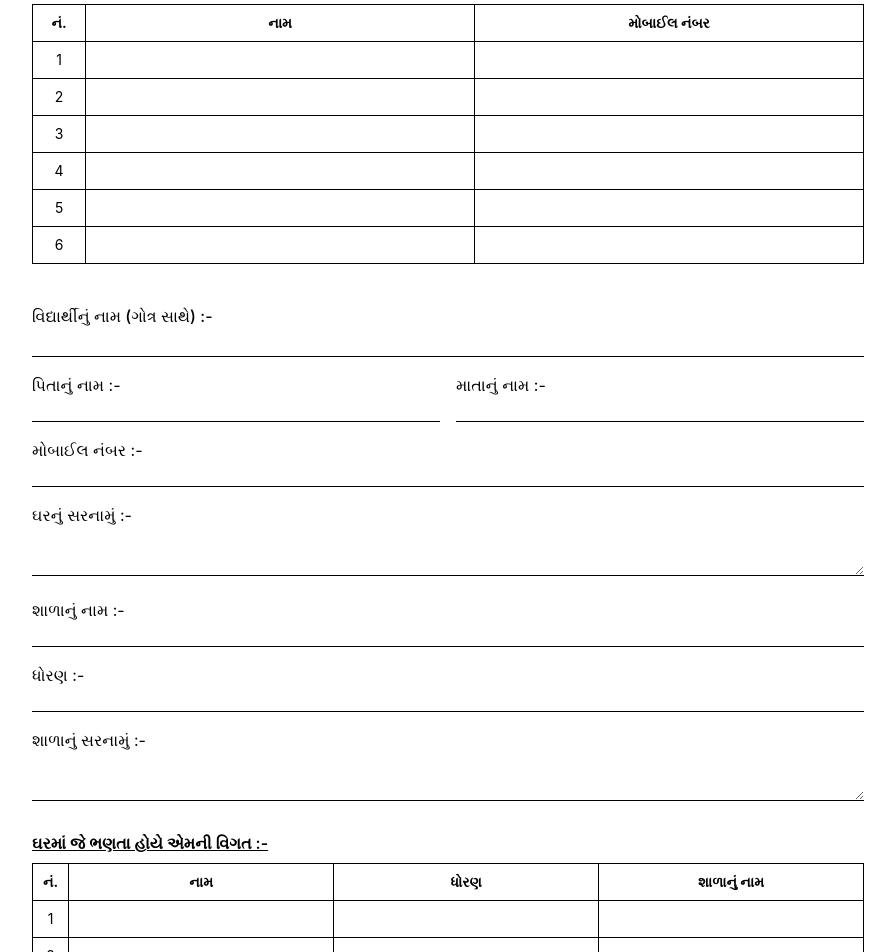
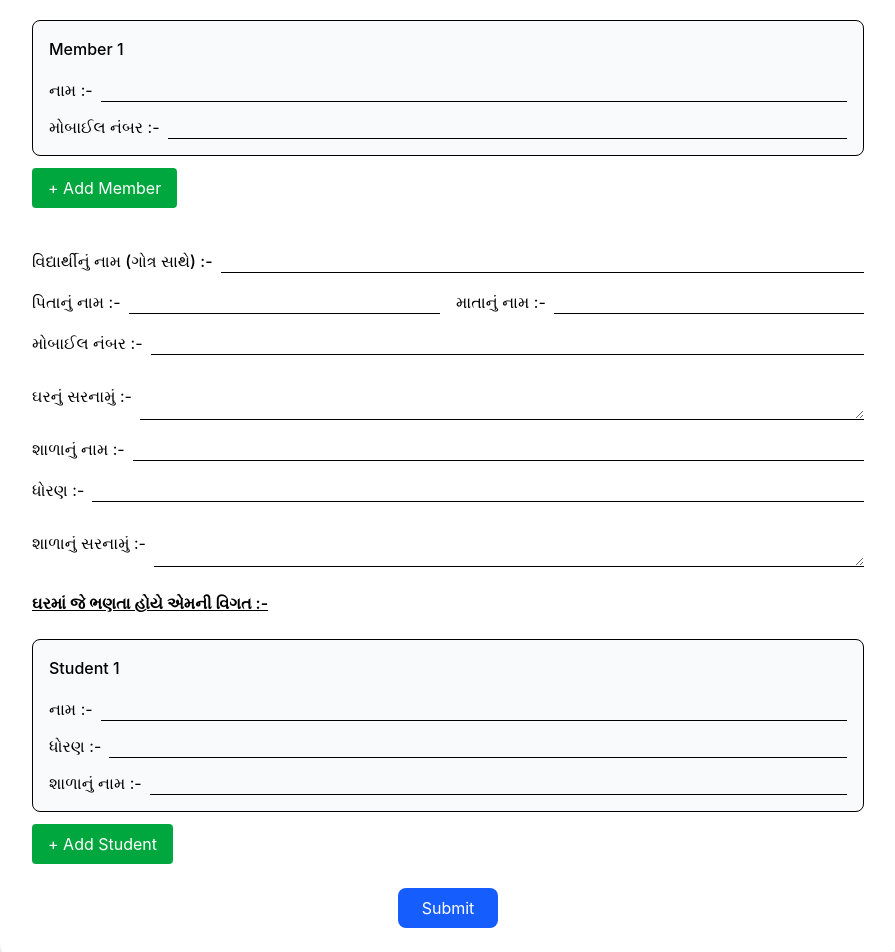
Before and after one commit to sunny-pixels/student-form, a React (Vite) app: page / in a window 1280 px wide. Shown: the part 500-1452 px from the top of the page, without its empty margins (192-1087 px from the left). Built offline with nearby package versions, Linux system fonts and the light colour scheme.

Commit message:
table dynamic

```diff
--- a/src/App.jsx
+++ b/src/App.jsx
@@ -1,4 +1,6 @@
 import React, { useState } from "react";
+import FamilyMembersTable from "./FamilyMembersTable";
+import StudentDetailsTable from "./StudentDetailsTable";
 
 export default function App() {
   const [formData, setFormData] = useState({
@@ -60,117 +62,96 @@ export default function App() {
             ઘરના અન્ય સભ્યોની વિગત :-
           </h3>
 
-          <table className="w-full border text-sm">
-            <thead>
-              <tr>
-                <th className="border p-2">નં.</th>
-                <th className="border p-2">નામ</th>
-                <th className="border p-2">મોબાઈલ નંબર</th>
-              </tr>
-            </thead>
-            <tbody>
-              {[...Array(6)].map((_, i) => (
-                <tr key={i}>
-                  <td className="border p-2 text-center">{i + 1}</td>
-                  <td className="border p-2">
-                    <input className="w-full outline-none" />
-                  </td>
-                  <td className="border p-2">
-                    <input className="w-full outline-none" />
-                  </td>
-                </tr>
-              ))}
-            </tbody>
-          </table>
+          <FamilyMembersTable />
         </div>
 
         <form onSubmit={handleSubmit} className="space-y-4 mt-10">
 
           {/* Student Name */}
-          <div>
-            <label className="block font-medium mb-1">
+          <div className="flex items-center gap-2">
+            <label className="font-medium whitespace-nowrap">
               વિદ્યાર્થીનું નામ (ગોત્ર સાથે) :-
             </label>
             <input
               type="text"
               name="studentName"
               onChange={handleChange}
-              className="w-full border-b outline-none"
+              className="flex-1 border-b outline-none"
             />
           </div>
 
           {/* Father & Mother */}
           <div className="grid grid-cols-2 gap-4">
-            <div>
-              <label>પિતાનું નામ :-</label>
+            <div className="flex items-center gap-2">
+              <label className="whitespace-nowrap">પિતાનું નામ :-</label>
               <input
                 type="text"
                 name="fatherName"
                 onChange={handleChange}
-                className="w-full border-b outline-none"
+                className="flex-1 border-b outline-none"
               />
             </div>
-            <div>
-              <label>માતાનું નામ :-</label>
+            <div className="flex items-center gap-2">
+              <label className="whitespace-nowrap">માતાનું નામ :-</label>
               <input
                 type="text"
                 name="motherName"
                 onChange={handleChange}
-                className="w-full border-b outline-none"
+                className="flex-1 border-b outline-none"
               />
             </div>
           </div>
 
           {/* Mobile */}
-          <div>
-            <label>મોબાઈલ નંબર :-</label>
+          <div className="flex items-center gap-2">
+            <label className="whitespace-nowrap">મોબાઈલ નંબર :-</label>
             <input
               type="text"
               name="mobile"
               onChange={handleChange}
-              className="w-full border-b outline-none"
+              className="flex-1 border-b outline-none"
             />
           </div>
 
           {/* Address */}
-          <div>
-            <label>ઘરનું સરનામું :-</label>
+          <div className="flex items-center gap-2">
+            <label className="whitespace-nowrap">ઘરનું સરનામું :-</label>
             <textarea
               name="address"
               onChange={handleChange}
-              className="w-full border-b outline-none"
+              className="flex-1 border-b outline-none"
             />
           </div>
 
           {/* School Name */}
-          <div>
-            <label>શાળાનું નામ :-</label>
+          <div className="flex items-center gap-2">
+            <label className="whitespace-nowrap">શાળાનું નામ :-</label>
             <input
               type="text"
               name="schoolName"
               onChange={handleChange}
-              className="w-full border-b outline-none"
+              className="flex-1 border-b outline-none"
             />
           </div>
 
           {/* Standard */}
-          <div>
-            <label>ધોરણ :-</label>
+          <div className="flex items-center gap-2">
+            <label className="whitespace-nowrap">ધોરણ :-</label>
             <input
               type="text"
               name="standard"
               onChange={handleChange}
-              className="w-full border-b outline-none"
+              className="flex-1 border-b outline-none"
             />
           </div>
 
           {/* School Address */}
-          <div>
-            <label>શાળાનું સરનામું :-</label>
+          <div className="flex items-center gap-2">
+            <label className="whitespace-nowrap">શાળાનું સરનામું :-</label>
             <textarea
               name="schoolAddress"
               onChange={handleChange}
-              className="w-full border-b outline-none"
+              className="flex-1 border-b outline-none"
             />
           </div>
 
@@ -180,32 +161,7 @@ export default function App() {
               ઘરમાં જે ભણતા હોયે એમની વિગત :-
             </h3>
 
-            <table className="w-full border text-sm">
-              <thead>
-                <tr>
-                  <th className="border p-2">નં.</th>
-                  <th className="border p-2">નામ</th>
-                  <th className="border p-2">ધોરણ</th>
-                  <th className="border p-2">શાળાનું નામ</th>
-                </tr>
-              </thead>
-              <tbody>
-                {[...Array(6)].map((_, i) => (
-                  <tr key={i}>
-                    <td className="border p-2 text-center">{i + 1}</td>
-                    <td className="border p-2">
-                      <input className="w-full outline-none" />
-                    </td>
-                    <td className="border p-2">
-                      <input className="w-full outline-none" />
-                    </td>
-                    <td className="border p-2">
-                      <input className="w-full outline-none" />
-                    </td>
-                  </tr>
-                ))}
-              </tbody>
-            </table>
+            <StudentDetailsTable />
           </div>
 
           {/* Submit */}
--- /dev/null
+++ b/src/FamilyMembersTable.jsx
@@ -0,0 +1,70 @@
+import React, { useState } from "react";
+
+export default function FamilyMembersTable() {
+  const [members, setMembers] = useState([
+    { name: "", mobile: "" },
+  ]);
+
+  const handleChange = (index, field, value) => {
+    const updated = [...members];
+    updated[index][field] = value;
+    setMembers(updated);
+  };
+
+  const addRow = () => {
+    setMembers([...members, { name: "", mobile: "" }]);
+  };
+
+  const removeRow = (index) => {
+    const updated = members.filter((_, i) => i !== index);
+    setMembers(updated);
+  };
+
+  return (
+    <div className="mt-6">
+
+      {members.map((m, i) => (
+        <div key={i} className="border p-4 rounded-lg mb-3 bg-gray-50">
+          <div className="flex justify-between mb-4">
+            <span className="font-medium">Member {i + 1}</span>
+            {members.length > 1 && (
+              <button
+                onClick={() => removeRow(i)}
+                className="text-red-500 text-sm"
+              >
+                Remove
+              </button>
+            )}
+          </div>
+
+          <div className="flex items-center gap-2 mb-3">
+            <label className="whitespace-nowrap">નામ :-</label>
+            <input
+              type="text"
+              value={m.name}
+              onChange={(e) => handleChange(i, "name", e.target.value)}
+              className="flex-1 border-b outline-none"
+            />
+          </div>
+
+          <div className="flex items-center gap-2">
+            <label className="whitespace-nowrap">મોબાઈલ નંબર :-</label>
+            <input
+              type="text"
+              value={m.mobile}
+              onChange={(e) => handleChange(i, "mobile", e.target.value)}
+              className="flex-1 border-b outline-none"
+            />
+          </div>
+        </div>
+      ))}
+
+      <button
+        onClick={addRow}
+        className="bg-green-600 text-white px-4 py-2 rounded"
+      >
+        + Add Member
+      </button>
+    </div>
+  );
+}
--- /dev/null
+++ b/src/StudentDetailsTable.jsx
@@ -0,0 +1,80 @@
+import React, { useState } from "react";
+
+export default function StudentDetailsTable() {
+  const [students, setStudents] = useState([
+    { name: "", class: "", school: "" },
+  ]);
+
+  const handleChange = (index, field, value) => {
+    const updated = [...students];
+    updated[index][field] = value;
+    setStudents(updated);
+  };
+
+  const addRow = () => {
+    setStudents([...students, { name: "", class: "", school: "" }]);
+  };
+
+  const removeRow = (index) => {
+    const updated = students.filter((_, i) => i !== index);
+    setStudents(updated);
+  };
+
+  return (
+    <div className="mt-6">
+
+      {students.map((s, i) => (
+        <div key={i} className="border p-4 rounded-lg mb-3 bg-gray-50">
+          <div className="flex justify-between mb-4">
+            <span className="font-medium">Student {i + 1}</span>
+            {students.length > 1 && (
+              <button
+                onClick={() => removeRow(i)}
+                className="text-red-500 text-sm"
+              >
+                Remove
+              </button>
+            )}
+          </div>
+
+          <div className="flex items-center gap-2 mb-3">
+            <label className="whitespace-nowrap">નામ :-</label>
+            <input
+              type="text"
+              value={s.name}
+              onChange={(e) => handleChange(i, "name", e.target.value)}
+              className="flex-1 border-b outline-none"
+            />
+          </div>
+
+          <div className="flex items-center gap-2 mb-3">
+            <label className="whitespace-nowrap">ધોરણ :-</label>
+            <input
+              type="text"
+              value={s.class}
+              onChange={(e) => handleChange(i, "class", e.target.value)}
+              className="flex-1 border-b outline-none"
+            />
+          </div>
+
+          <div className="flex items-center gap-2">
+            <label className="whitespace-nowrap">શાળાનું નામ :-</label>
+            <input
+              type="text"
+              value={s.school}
+              onChange={(e) => handleChange(i, "school", e.target.value)}
+              className="flex-1 border-b outline-none"
+            />
+          </div>
+        </div>
+      ))}
+
+      <button
+        onClick={addRow}
+        className="bg-green-600 text-white px-4 py-2 rounded"
+      >
+        + Add Student
+      </button>
+    </div>
+  );
+}
```
